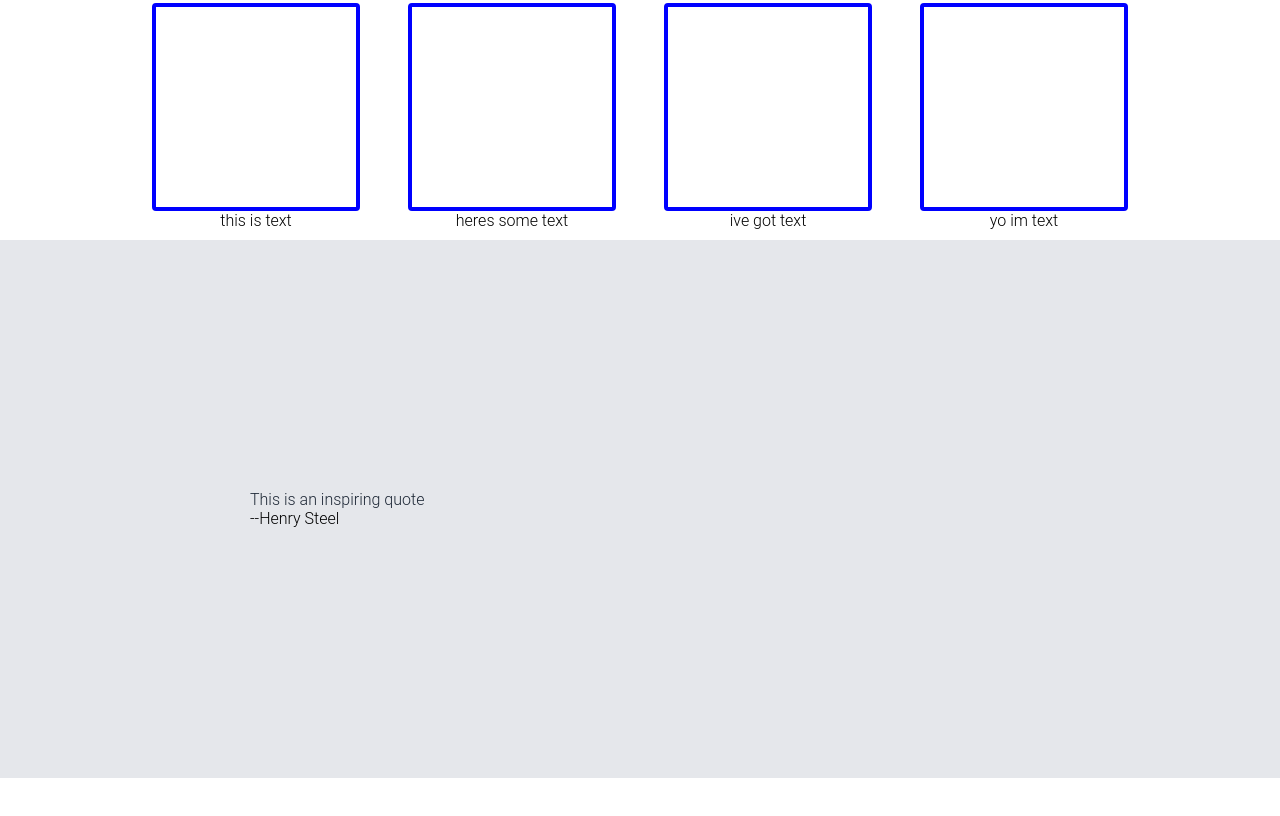
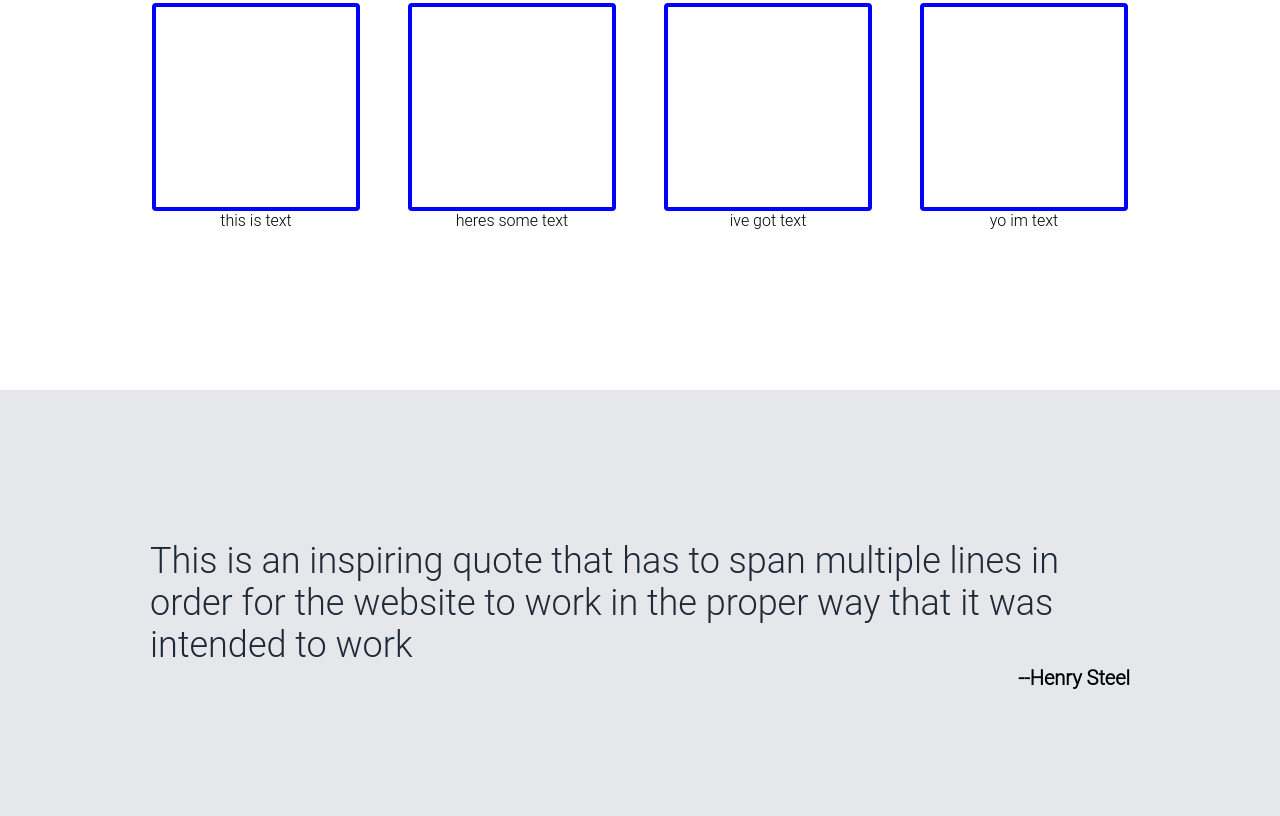
Before and after one commit to htsteelp1/AwesomeSite, a plain HTML site: page index.html in a window 1280 px wide. Shown: the part 610-1426 px from the top of the page. Before the commit the page ends 1388 px from the top, so only its background shows below. Drawn offline with Linux system fonts and the light colour scheme.

Commit message:
Finished 3rd section + fix
I finished the 3rd section adding the quote and styling it. I also changed the bottom padding on the second section to make it look better

```diff
--- a/index.html
+++ b/index.html
@@ -56,7 +56,7 @@
 </div>
 <div class="quoteArea">
     <div class="quote">
-        This is an inspiring quote
+        This is an inspiring quote that has to span multiple lines in order for the website to work in the proper way that it was intended to work
     </div>
     <div class="author">--Henry Steel</div>
 </div>
--- a/styles.css
+++ b/styles.css
@@ -64,6 +64,7 @@ h2 {
     flex-direction: column;
     align-items: center;
     margin-bottom: 10px;
+    padding-bottom: 150px;
 }
 .randomContent {
     display: flex;
@@ -83,10 +84,17 @@ h2 {
     text-align: center;
 }
 .quoteArea {
-    padding: 250px;
+    padding: 150px;
     background-color: #E5E7EB;
 }
 .quote {
     color: #1f2937;
+    font-size: 36px;
+    font-weight: 300;
 
 }
+.author {
+    text-align: end;
+    font-size: 20px;
+    font-weight: 900;
+}
```
